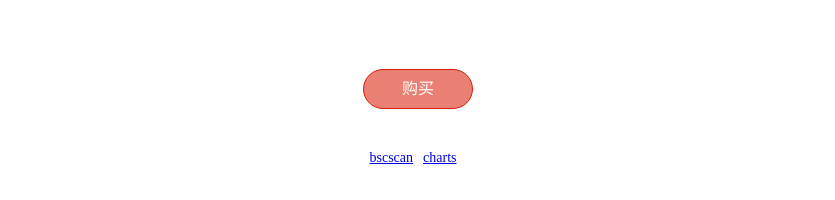
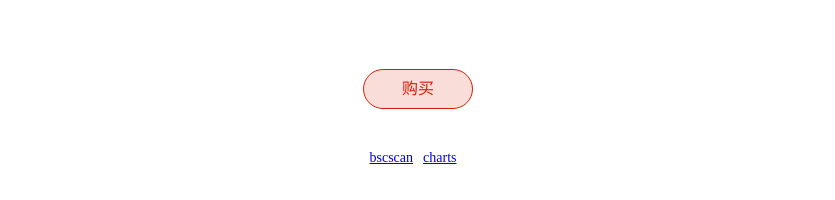
Before and after one commit to haowei4032/roi-token, a plain HTML site: page index.html in a window 1280 px wide. Shown: the part 450-650 px from the top of the page, without its empty margins (222-1057 px from the left). Drawn offline with Linux system fonts and the light colour scheme.

Commit message:
Initial commit

```diff
--- a/index.html
+++ b/index.html
@@ -46,10 +46,9 @@ body > div + div {
 	color: rgba(5,5,5,.7);
 }
 body > a {
-	background: #d81e068f;
-	border: solid 1px #d81e06;
-	color: #d81e06;
-    /*border: 3px solid rgba(255,0,0,.6);*/
+	background: rgb(216,30,6,0.15);
+    border: solid 1px #d81e06;
+    color: #d81e06;
     text-align: center;
     height: 38px;
     line-height: 38px;
@@ -59,13 +58,17 @@ body > a {
     text-decoration: none;
     display: block;
     cursor: pointer;
-    color: #fff;
+    transition: all .5s ease;
 }
-body > a:active {
-	transition: border .5s ease;
+body > a:hover {
+	color: #fff;
+	background: #d81e06;
+	border-color: transparent;
+}
+/*body > a:active {
 	color: #000;
 	border: 3px solid rgba(210,210,210,.6);
-}
+}*/
 body > div > a {
 	font-size: 14px;
 	margin-right: 10px;
```
